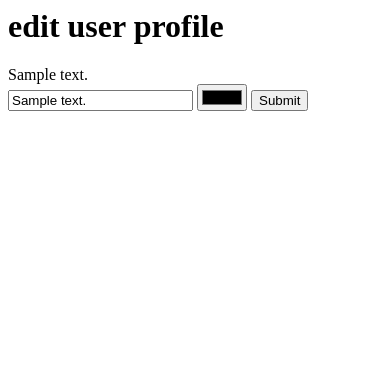
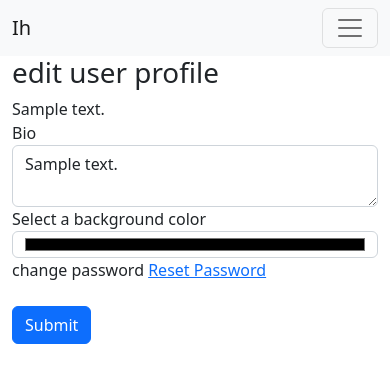
Before and after one commit to scottamass/ideas, a Flask app: template ideas/templates/editprof.html in a window 390 px wide. Shown: the top 383 px of the page. Run offline with Flask 2, Linux system fonts and the light colour scheme; the visitor is signed in with stand-in values (Sample User, id 1); the template is opened without the code that fills it: most values are stand-ins (such as "Sample title", 1, 10 or a date in 2020).

Commit message:
added option to edit on mobile and password reset

```diff
--- a/ideas/app.py
+++ b/ideas/app.py
@@ -186,6 +186,11 @@ def create_app():
 
             else: return "You Shall not Pass",401
 
+    @app.route('/resetpw/<email>')
+    def reset_password(email):
+        print(email)
+        auth.send_password_reset_email(email)
+        return redirect(url_for('edit_profile', id=session['user']))
     @app.route('/idea/<string:id>',methods=['GET','POST'])
     def idea(id):
         user=session['user']
@@ -195,6 +200,13 @@ def create_app():
         ideas=get_idea(user)
         if request.method == 'POST':
             details = request.form['details']
+            '''
+            this is code for another project
+            temp=details
+            list = [l for l in temp.split('\r\n') if l.split()]
+            '''
+
+
             db.collection('posts').document(id).set({'details':details},merge=True)
             return redirect(request.url)
         return render_template('idea.html',idea=processed_idea ,idea_id=idea_id , msg=user, docs=ideas )
--- a/ideas/templates/editprof.html
+++ b/ideas/templates/editprof.html
@@ -1,13 +1,25 @@
+{% extends 'layout.html' %}
+{% block content %}
+
 <h1> edit user profile</h1>
 <section>
 {{ user_details }}
 
 <form action="/edit_user/{{user_details['uid']}}" method="post">
-<input type="text" name="bio" value='{{user_details['bio']}}' >
-<input type="color" name="bg" value="{{user_details['bg']}}" >
-<input type="submit">
+<label>Bio</label>
+<textarea class="form-control" name="bio">{{user_details['bio']}}</textarea>
+<label>Select a background color</label>
+<input class="form-control" type="color" name="bg" value="{{user_details['bg']}}" >
+<label>change password</label>
+<a href="/resetpw/{{user_details['email']}}">Reset Password</a><BR>
+
+
+
+<input class="btn btn-primary mt-4  " type="submit">
 
 </form>
 </div>
 
 </section>
+
+{% endblock %}
--- a/ideas/templates/layout.html
+++ b/ideas/templates/layout.html
@@ -33,6 +33,7 @@
                   <div class="card">
                     <ul class="navbar-nav"  >
                     <li class="nav-items"><a class="nav-link" href="/user/{{msg}}">Profile</a></li>
+                    <li class="nav-items"><a class="nav-link" href="/edit_user/{{msg}}">Edit Profile</a></li>
                     <li class="nav-items"><a class="nav-link" href="/">Ideas</a></li>
 
 
```
